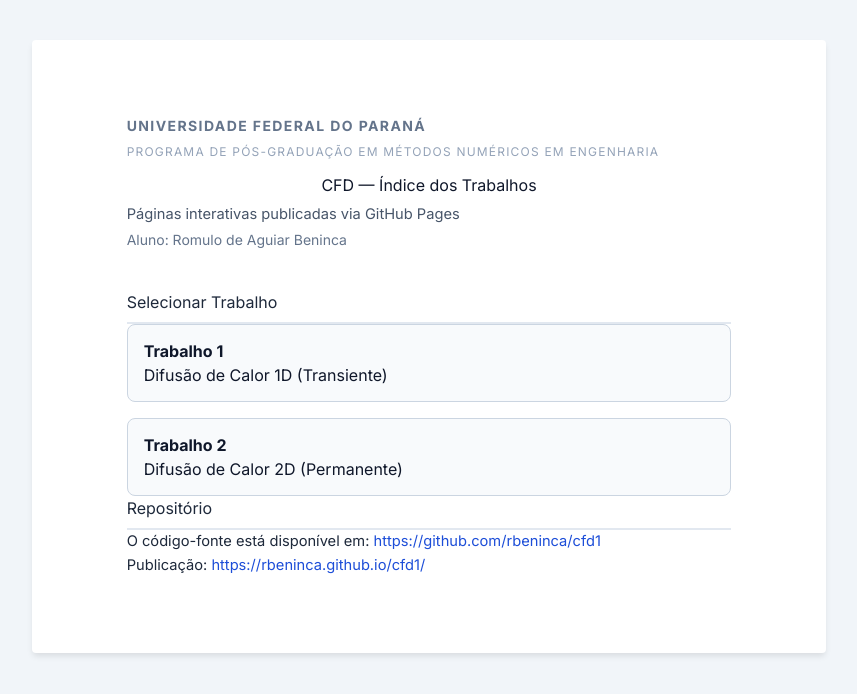
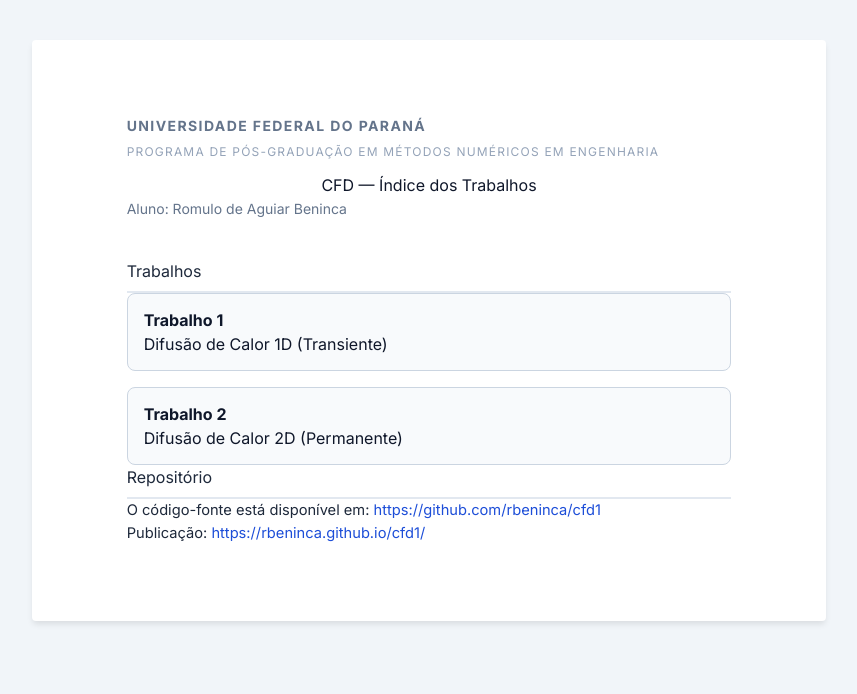
Before and after one commit to rbeninca/cfd1, a plain HTML site: page index.html in a window 1280 px wide. Shown: the whole page, without its empty margins (211-1068 px from the left). Drawn offline with nearby package versions, Linux system fonts and the light colour scheme.

```diff
--- a/index.html
+++ b/index.html
@@ -29,12 +29,12 @@
       <p class="text-sm font-bold text-slate-500 uppercase tracking-widest mb-2">Universidade Federal do Paraná</p>
       <p class="text-xs text-slate-400 uppercase tracking-widest mb-4">Programa de Pós-Graduação em Métodos Numéricos em Engenharia</p>
       <h1>CFD — Índice dos Trabalhos</h1>
-      <p class="text-slate-600 font-medium mt-2">Páginas interativas publicadas via GitHub Pages</p>
+
       <p class="text-slate-500 text-sm mt-1">Aluno: Romulo de Aguiar Beninca</p>
     </div>
 
     <section>
-      <h2>Selecionar Trabalho</h2>
+      <h2>Trabalhos</h2>
       <div class="grid grid-cols-1 md:grid-cols-1 gap-4">
         <div>
         <a class="link-card" href="./trabalho1/" title="Abrir Trabalho 1">
```
